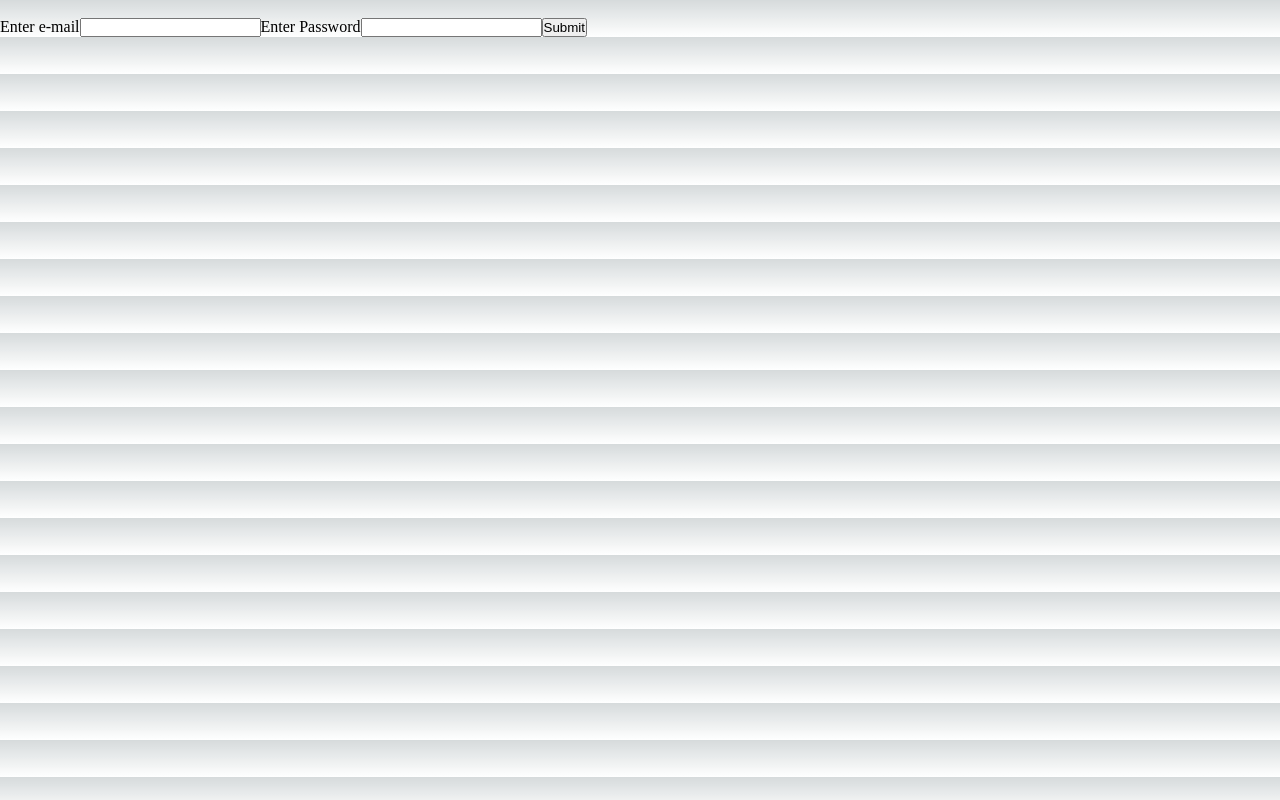
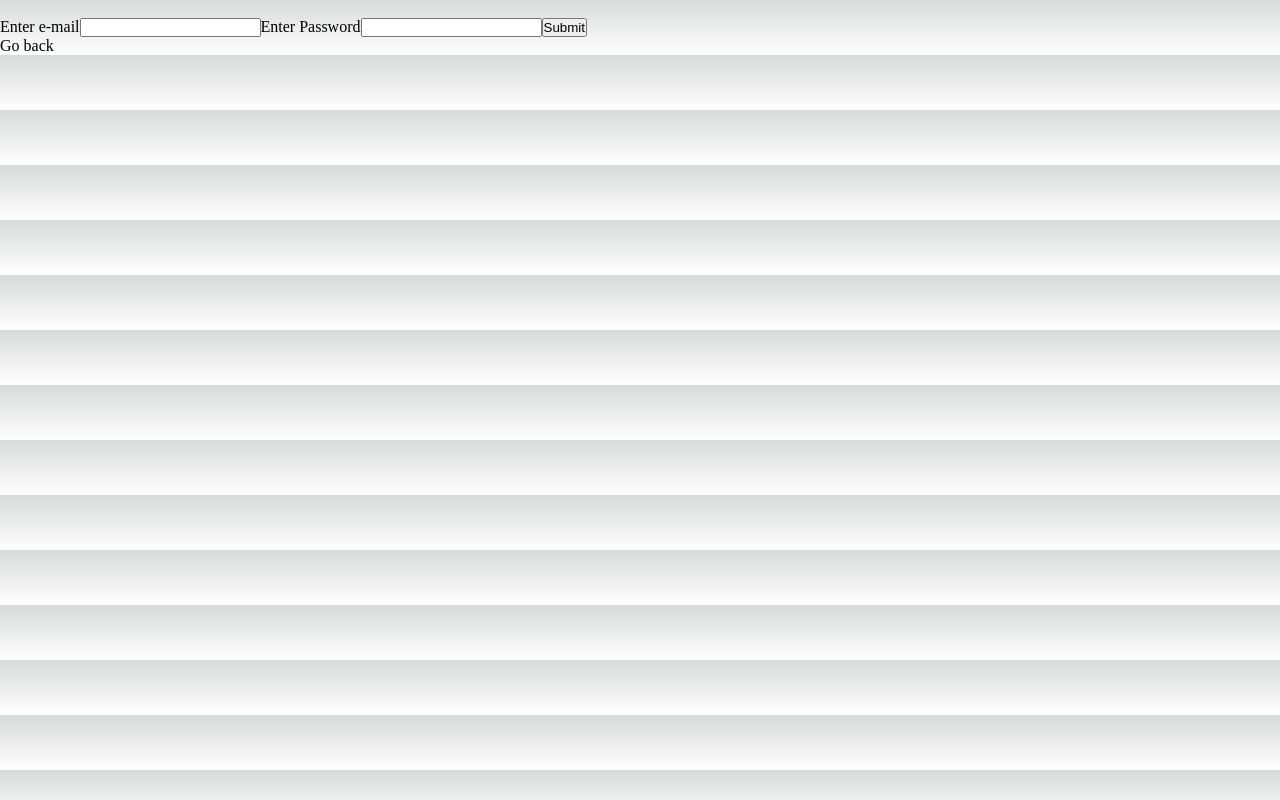
Before and after one commit to ameenalkaisi/k8s-learning, a Next.js app in the folder nextjs-app/: page /signup in a window 1280 px wide. Built offline with nearby package versions, Linux system fonts and the light colour scheme.

Commit message:
added back page link

```diff
--- a/nextjs-app/pages/signup.tsx
+++ b/nextjs-app/pages/signup.tsx
@@ -1,4 +1,5 @@
 import axios, { AxiosError } from "axios";
+import Link from "next/link";
 import React, { useState } from "react";
 
 const SignUp = () => {
@@ -42,6 +43,8 @@ const SignUp = () => {
         <button onClick={submitInfo}>Submit</button>
         <p>{helpText}</p>
       </div>
+
+      <Link href="/">Go back</Link>
     </>
   );
 };
```
